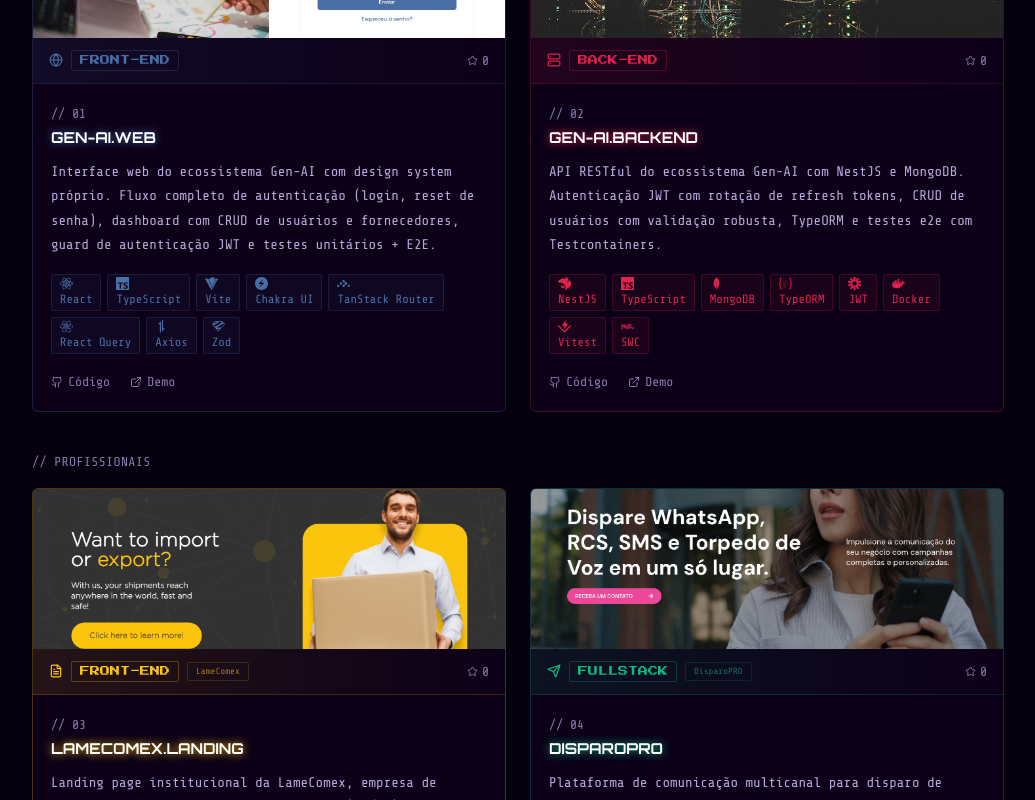
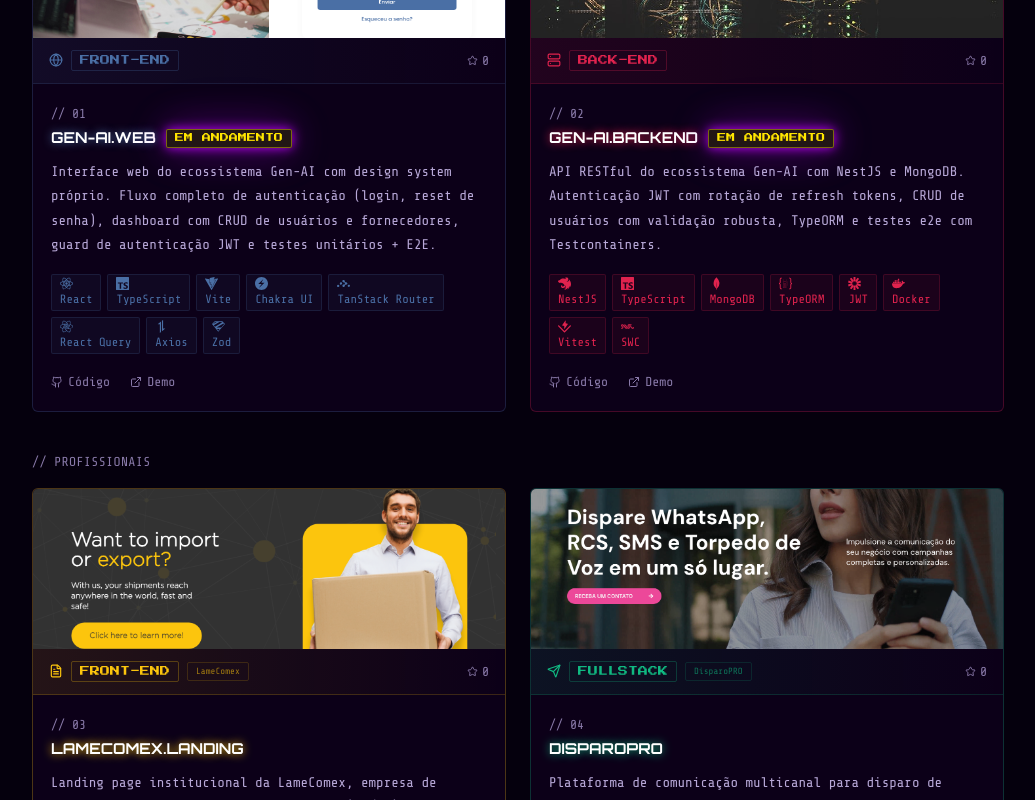
Before and after one commit to LeonardoSodre20/portfolio, a React (Vite) app: page / in a window 1280 px wide. Shown: the part 3340-4140 px from the top of the page, without its empty margins (120-1155 px from the left). Built offline with nearby package versions, Linux system fonts and the light colour scheme.

Commit message:
feat: add 'Em andamento' badge to WIP projects (gen-ai-web, gen-ai-backend)

```diff
--- a/src/components/sections/ProjectsSection.tsx
+++ b/src/components/sections/ProjectsSection.tsx
@@ -114,12 +114,26 @@ export function ProjectsSection() {
 
                     <div className="project-card__body">
                       <span className="project-card__id">// {p.id}</span>
-                      <h3
-                        className="project-card__title"
-                        style={{ textShadow: `0 0 8px ${p.color}` }}
-                      >
-                        {p.title}
-                      </h3>
+                      <div className="project-card__title-row">
+                        <h3
+                          className="project-card__title"
+                          style={{ textShadow: `0 0 8px ${p.color}`, marginTop: 0 }}
+                        >
+                          {p.title}
+                        </h3>
+                        {"status" in p && p.status === "wip" && (
+                          <span
+                            className="project-card__status"
+                            style={{
+                              color: "#FFE600",
+                              border: "1px solid #FFE60066",
+                              background: "#FFE60018",
+                            }}
+                          >
+                            Em andamento
+                          </span>
+                        )}
+                      </div>
                       <p className="project-card__desc">{p.desc}</p>
 
                       <div className="project-card__stack">
--- a/src/constants/projects.ts
+++ b/src/constants/projects.ts
@@ -13,6 +13,7 @@ export const PROJECTS = [
     icon: Globe,
     githubUrl: "https://github.com/LeonardoSodre20/gen-ai-web",
     cover: "/images/gen-ai-web.png",
+    status: "wip",
   },
   {
     id: "02",
@@ -26,6 +27,7 @@ export const PROJECTS = [
     icon: Server,
     githubUrl: "https://github.com/LeonardoSodre20/gen-ai-backend",
     cover: "/images/gen-ai-backend.png",
+    status: "wip",
   },
   {
     id: "03",
--- a/src/styles/components.css
+++ b/src/styles/components.css
@@ -136,6 +136,10 @@
 .project-card__body{padding:20px 18px;display:flex;flex-direction:column;flex:1}
 .project-card__id{font-family:var(--font-mono);font-size:13px;color:var(--color-muted)}
 .project-card__title{font-family:var(--font-orbi);font-weight:700;font-size:15px;color:#fff;margin-top:4px}
+
+.project-card__title-row{display:flex;align-items:center;gap:10px;flex-wrap:wrap;margin-top:4px}
+
+.project-card__status{font-family:var(--font-pixel);font-size:9px;padding:3px 8px;border-radius:2px;text-transform:uppercase;animation:neon-pulse 1.5s ease-in-out infinite;line-height:1.2}
 .project-card__desc{font-family:var(--font-mono);font-size:14px;color:var(--color-text);line-height:1.75;flex:1;margin-top:10px}
 .project-card__stack{display:flex;flex-wrap:wrap;gap:6px;margin-top:16px}
 .project-card__tech{font-family:var(--font-mono);font-size:12px;padding:2px 8px;border-radius:2px}
```
